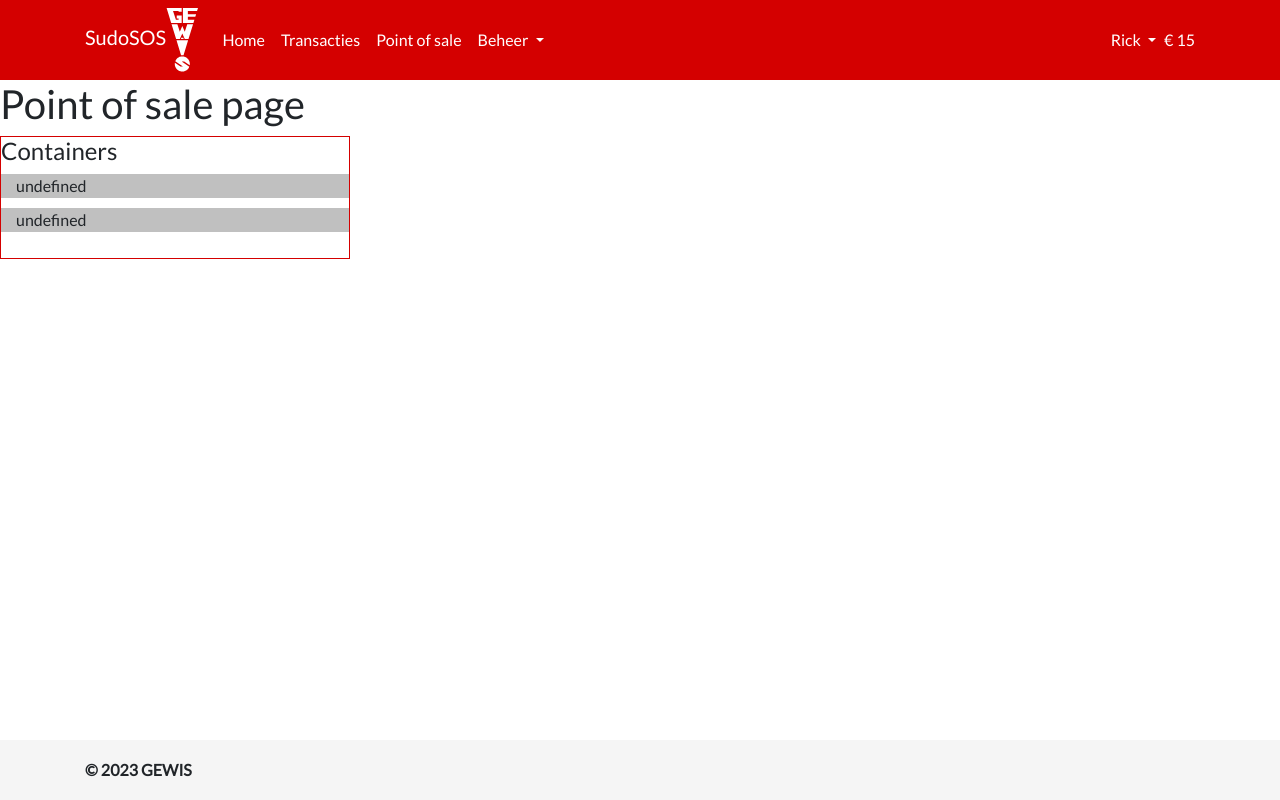
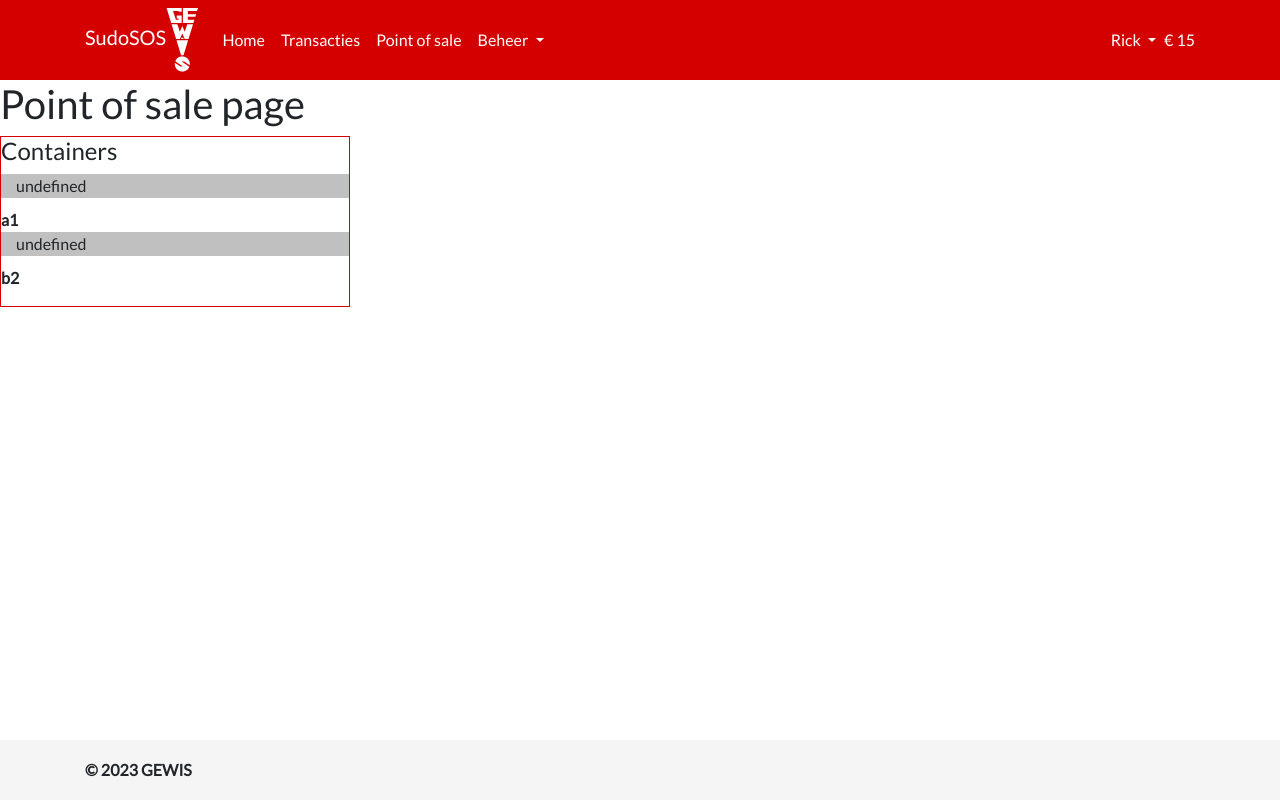
Before and after one commit to GEWIS/sudosos-frontend, a Vue app: page /point-of-sale in a window 1280 px wide. Built offline with nearby package versions, Linux system fonts and the light colour scheme.

Commit message:
Updated with passing ID
Updated the containers using ID's gotten from parent

```diff
--- a/src/components/Container.vue
+++ b/src/components/Container.vue
@@ -3,9 +3,9 @@
     <div class="container-head container d-inline-flex">
       <b-input-group>
         <b-form-checkbox inline id="cb_container1" class="cb_space"></b-form-checkbox>
-        <div v-b-toggle.container1>
+        <div v-b-toggle>
           <div class="d-inline">
-            <span>{{ this.name }}</span>
+            <span>{{ containerId }}</span>
           </div>
           <div class="d-inline text-right">
             <font-awesome-icon
@@ -16,7 +16,7 @@
         </div>
       </b-input-group>
     </div>
-    <b-collapse id="container1" class="mt-1">
+    <b-collapse :id="containerId" class="mt-1">
       <p>Some content</p>
     </b-collapse>
   </div>
@@ -24,12 +24,15 @@
 
 <script>
 export default {
-  name: 'Container',
   data() {
     return {
-      name: 'TestContainer',
+      containerId: this.value,
     };
   },
+  mounted() {
+    console.log(this.value);
+  },
+  props: ['value'],
 };
 </script>
 
--- a/src/components/Containers.vue
+++ b/src/components/Containers.vue
@@ -2,9 +2,10 @@
   <div class="container-box">
     <h4>Containers</h4>
     <b-form-group>
-    <container con_id="1"></container>
-
-    <container con_id="2"></container>
+      <div v-for="containerObject in containers" :key="containerObject.con_id">
+        <container :value="containerObject.con_id"></container>
+        <b>{{containerObject.con_id}}</b>
+    </div>
     </b-form-group>
   </div>
 
@@ -16,6 +17,14 @@ import Container from '@/components/Container.vue';
 export default {
   name: 'Containers',
   components: { Container },
+  data() {
+    return {
+      containers: [
+        { con_id: 'a1' },
+        { con_id: 'b2' },
+      ],
+    };
+  },
 };
 </script>
 
```
